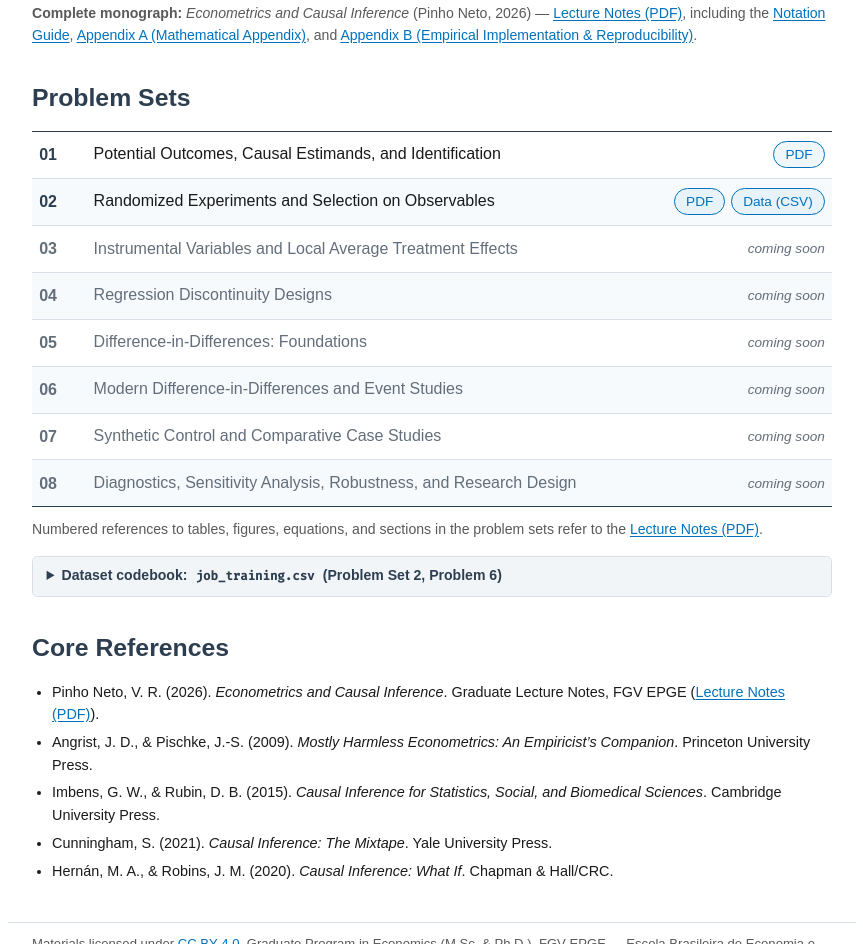
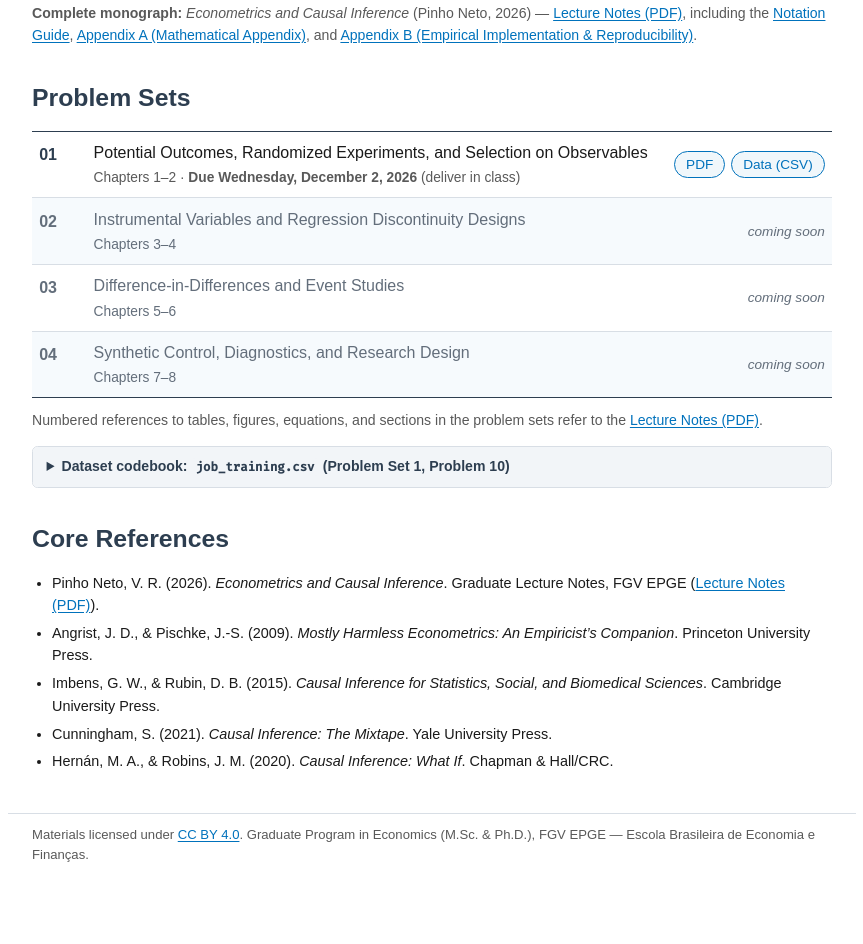
Before and after one commit to epge-classes/econometrics-part2-fgv-2026, a plain HTML site: page index.html in a window 1280 px wide. Shown: the part 1021-1965 px from the top of the page, without its empty margins (208-1071 px from the left). After the commit the page ends 1919 px from the top, so only its background shows below. Drawn offline with Linux system fonts and the light colour scheme.

Commit message:
Consolidate into 4 problem sets and release combined PS1

```diff
--- a/assets/style.css
+++ b/assets/style.css
@@ -295,7 +295,8 @@ h2 {
   color: var(--muted);
 }
 
-.lectures li:has(.soon) .num {
+.lectures li:has(.soon) .num,
+.lectures li:has(.soon) .desc {
   color: var(--muted);
 }
 
--- a/index.html
+++ b/index.html
@@ -155,67 +155,41 @@
       <h2 id="problem-sets-heading">Problem Sets</h2>
 
       <!-- To release an upcoming problem set, replace its <span class="soon">coming soon</span>
-           with the <span class="links">...</span> block from PS1 or PS2. -->
+           with a <span class="links">...</span> block modeled on PS1. -->
       <div class="lectures">
         <ul role="list">
           <li>
             <span class="num">01</span>
             <span class="item-body">
-              <span class="ttl">Potential Outcomes, Causal Estimands, and Identification</span>
+              <span class="ttl">Potential Outcomes, Randomized Experiments, and Selection on Observables</span>
+              <span class="desc">Chapters 1–2 · <strong>Due <time datetime="2026-12-02">Wednesday, December 2, 2026</time></strong> (deliver in class)</span>
             </span>
             <span class="links">
               <a href="problem_sets/PS1/problem_set_01.pdf" class="pill">PDF<span class="visually-hidden"> — Problem Set 1</span></a>
+              <a href="problem_sets/PS1/job_training.csv" class="pill" download>Data (CSV)<span class="visually-hidden"> — job_training.csv for Problem Set 1</span></a>
             </span>
           </li>
           <li>
             <span class="num">02</span>
             <span class="item-body">
-              <span class="ttl">Randomized Experiments and Selection on Observables</span>
+              <span class="ttl">Instrumental Variables and Regression Discontinuity Designs</span>
+              <span class="desc">Chapters 3–4</span>
             </span>
-            <span class="links">
-              <a href="problem_sets/PS2/problem_set_02.pdf" class="pill">PDF<span class="visually-hidden"> — Problem Set 2</span></a>
-              <a href="problem_sets/PS2/job_training.csv" class="pill" download>Data (CSV)<span class="visually-hidden"> — job_training.csv for Problem Set 2</span></a>
-            </span>
+            <span class="soon">coming soon</span>
           </li>
           <li>
             <span class="num">03</span>
             <span class="item-body">
-              <span class="ttl">Instrumental Variables and Local Average Treatment Effects</span>
+              <span class="ttl">Difference-in-Differences and Event Studies</span>
+              <span class="desc">Chapters 5–6</span>
             </span>
             <span class="soon">coming soon</span>
           </li>
           <li>
             <span class="num">04</span>
             <span class="item-body">
-              <span class="ttl">Regression Discontinuity Designs</span>
-            </span>
-            <span class="soon">coming soon</span>
-          </li>
-          <li>
-            <span class="num">05</span>
-            <span class="item-body">
-              <span class="ttl">Difference-in-Differences: Foundations</span>
-            </span>
-            <span class="soon">coming soon</span>
-          </li>
-          <li>
-            <span class="num">06</span>
-            <span class="item-body">
-              <span class="ttl">Modern Difference-in-Differences and Event Studies</span>
-            </span>
-            <span class="soon">coming soon</span>
-          </li>
-          <li>
-            <span class="num">07</span>
-            <span class="item-body">
-              <span class="ttl">Synthetic Control and Comparative Case Studies</span>
-            </span>
-            <span class="soon">coming soon</span>
-          </li>
-          <li>
-            <span class="num">08</span>
-            <span class="item-body">
-              <span class="ttl">Diagnostics, Sensitivity Analysis, Robustness, and Research Design</span>
+              <span class="ttl">Synthetic Control, Diagnostics, and Research Design</span>
+              <span class="desc">Chapters 7–8</span>
             </span>
             <span class="soon">coming soon</span>
           </li>
@@ -227,7 +201,7 @@
       </div>
 
       <details class="codebook">
-        <summary>Dataset codebook: <code>job_training.csv</code> (Problem Set 2, Problem 6)</summary>
+        <summary>Dataset codebook: <code>job_training.csv</code> (Problem Set 1, Problem 10)</summary>
         <div class="codebook-content">
           <p>2,935 workers: 185 program participants (<code>sample = program</code>), 260 experimental controls (<code>experimental_control</code>), and 2,490 survey respondents (<code>survey</code>). Comma-separated with header row.</p>
           <table>
```
Also changed, not shown: problem_sets/PS1/job_training.csv (renamed from problem_sets/PS2/job_training.csv), 4 other files.
